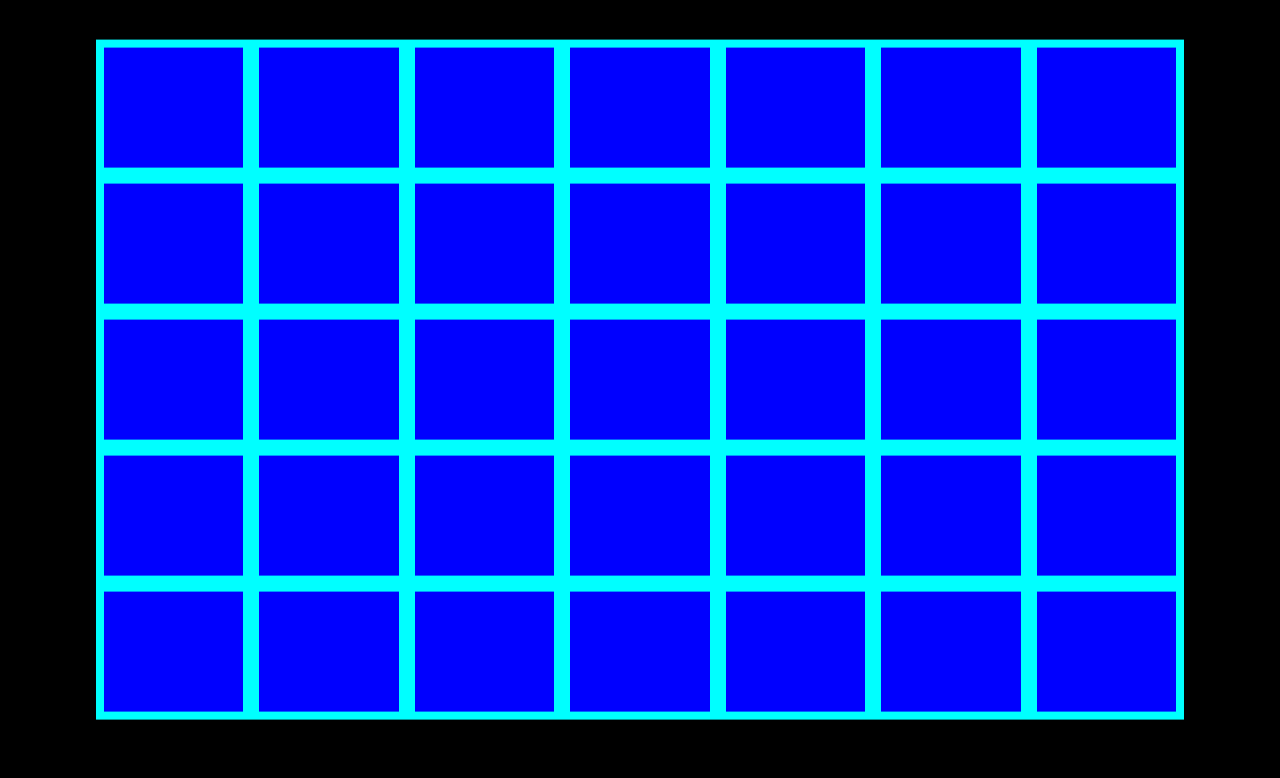
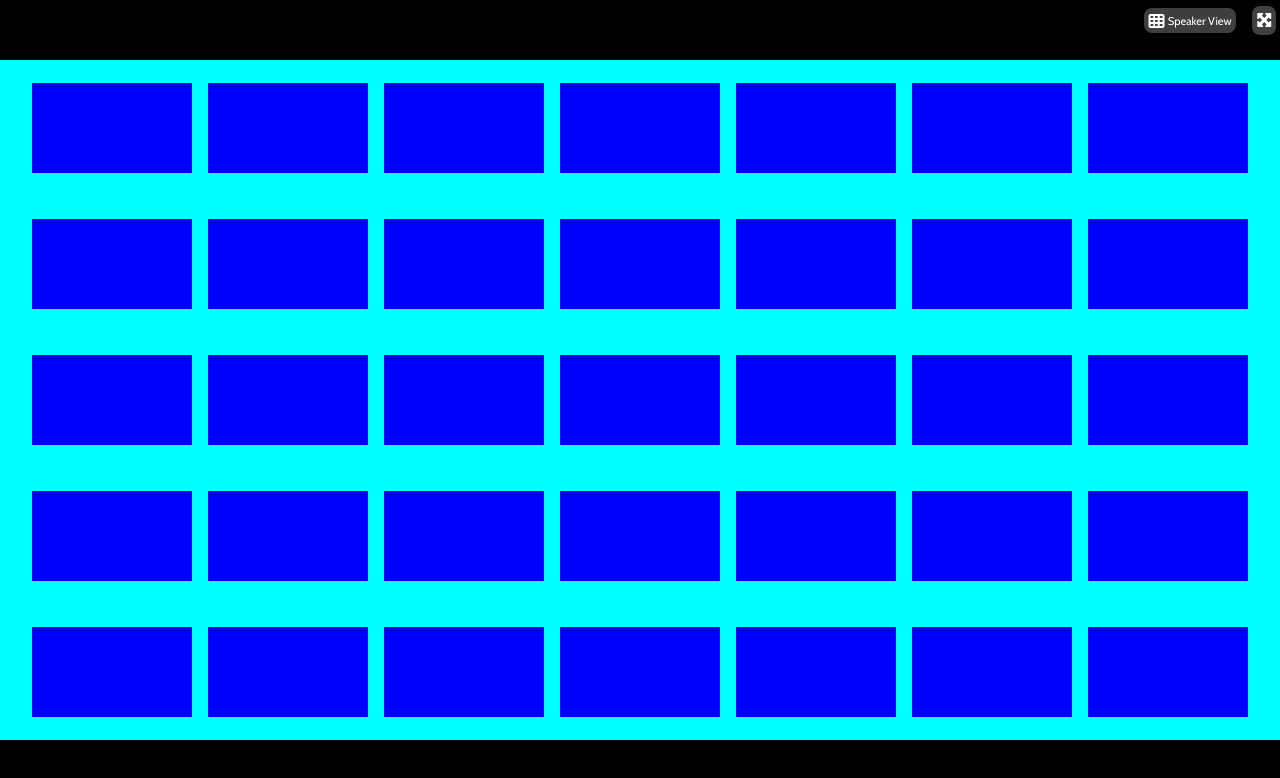
Before and after one commit to Claudio-Emmolo/html-css-zoom, a plain HTML site: page index.html in a window 1280 px wide. Drawn offline with nearby package versions, Linux system fonts and the light colour scheme.

Commit message:
add header

```diff
--- a/css/style.css
+++ b/css/style.css
@@ -14,7 +14,7 @@ body{
     position: absolute;
     top: 50%;
     left: 50%;
-    transform: translate(-50%, -53%);
+    transform: translate(-50%, -50%);
 }
 
 .flex-center{
@@ -23,6 +23,35 @@ body{
     align-items: center;
 }
 
+/* -------HEADER------- */
+header{
+    color: white;
+    position: absolute;
+    top: .5vw;
+    right: .5vh;
+}
+
+div.view{
+    margin-right: 1rem;
+}
+
+div.view span{
+    font-size: .7rem;
+}
+
+div.view i{
+    vertical-align: middle;
+    margin-right: .2rem;
+}
+
+div.view,
+div.fullscreen{
+    background-color: rgba(83, 83, 83, 0.767);
+    padding: .3rem;
+    border-radius: .5rem;
+}
+
+
 /* -------MAIN------- */
 main{
     height: 100vh;
@@ -30,7 +59,7 @@ main{
 }
 
 div.container{
-    width: 85vw;
+    width: 100vw;
     height: 85vh;
 
     background-color: aqua;
@@ -39,9 +68,9 @@ div.container{
 }
 
 div.cam-box{
-    width: calc((100% / 7) - 1rem);
-    height: 15vh;
+    width: 160px;
+    height: 90px;
 
     background-color: blue;
-    margin: 0 .5rem;
+    margin: .5rem .5rem;
 }
--- a/index.html
+++ b/index.html
@@ -16,6 +16,11 @@
     </head>
 
     <body>
+        <header class="flex-center">
+            <div class="view flex-center"><i class="fa-sharp fa-solid fa-table-cells"></i><span>Speaker View<span></div>
+            <div class="fullscreen"><i class="fa-solid fa-maximize"></i></div>
+        </header>
+
         <main>
             <div class="container absolute-center flex-center">
                 <div class="cam-box"></div>
```
